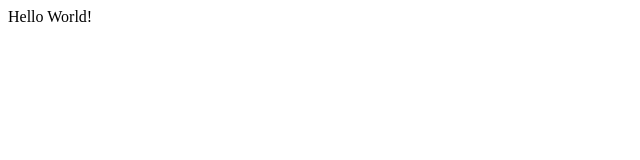
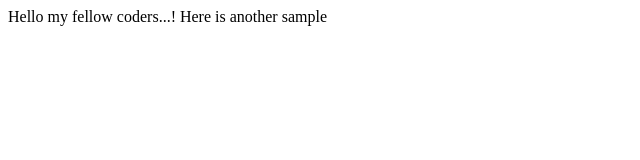
Before and after one commit to dd4real2k/lecture1, a plain HTML site: page index.html in a window 1280 px wide. Shown: the whole page, without its empty margins (0-640 px from the left). Drawn offline with Linux system fonts and the light colour scheme.

Commit message:
Added another line

```diff
--- a/index.html
+++ b/index.html
@@ -4,6 +4,7 @@
     <title>My Webpage</title>
 </head>
 <body>
-    Hello World!
+    Hello my fellow coders...!
+    Here is another sample
 </body>
 </html>
```
